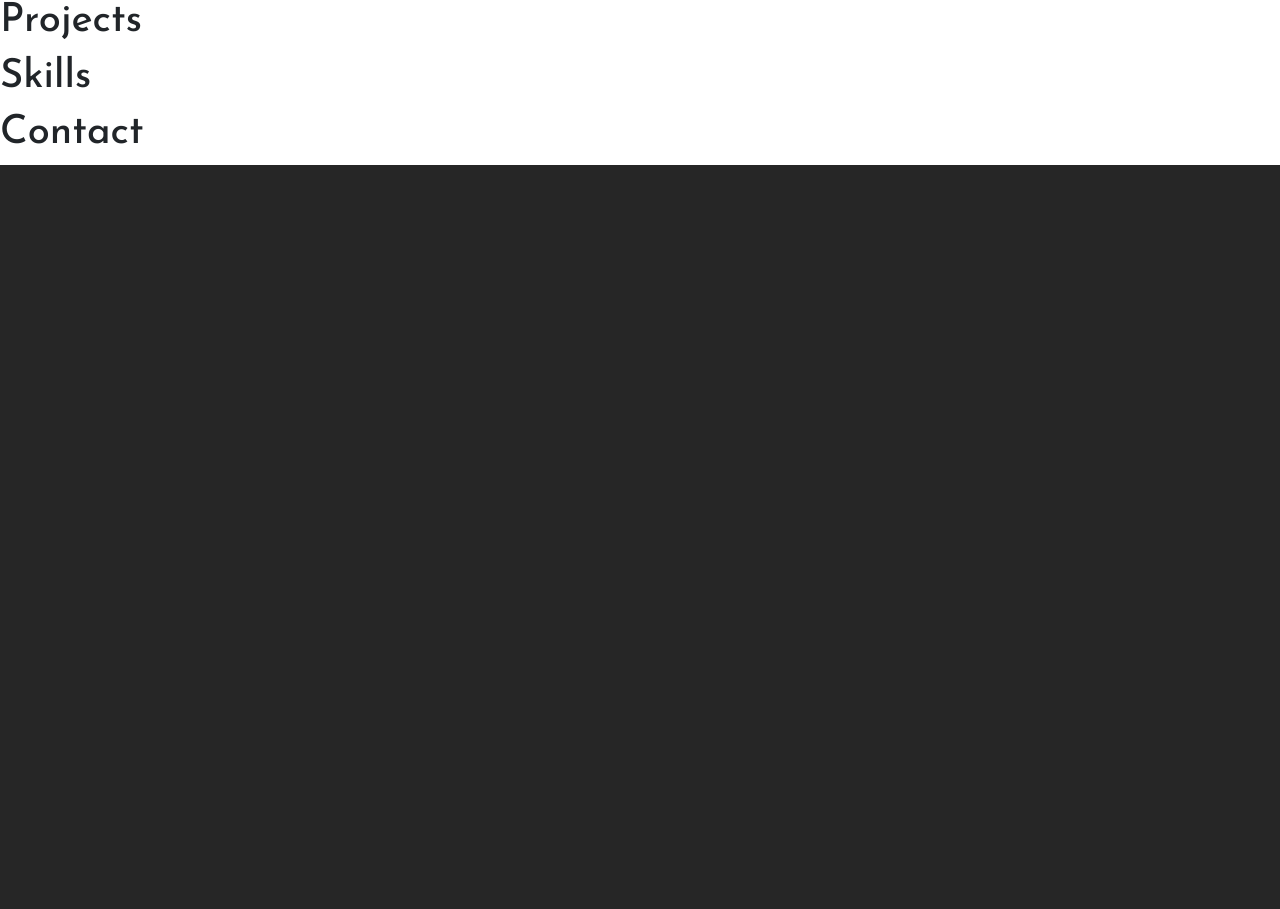
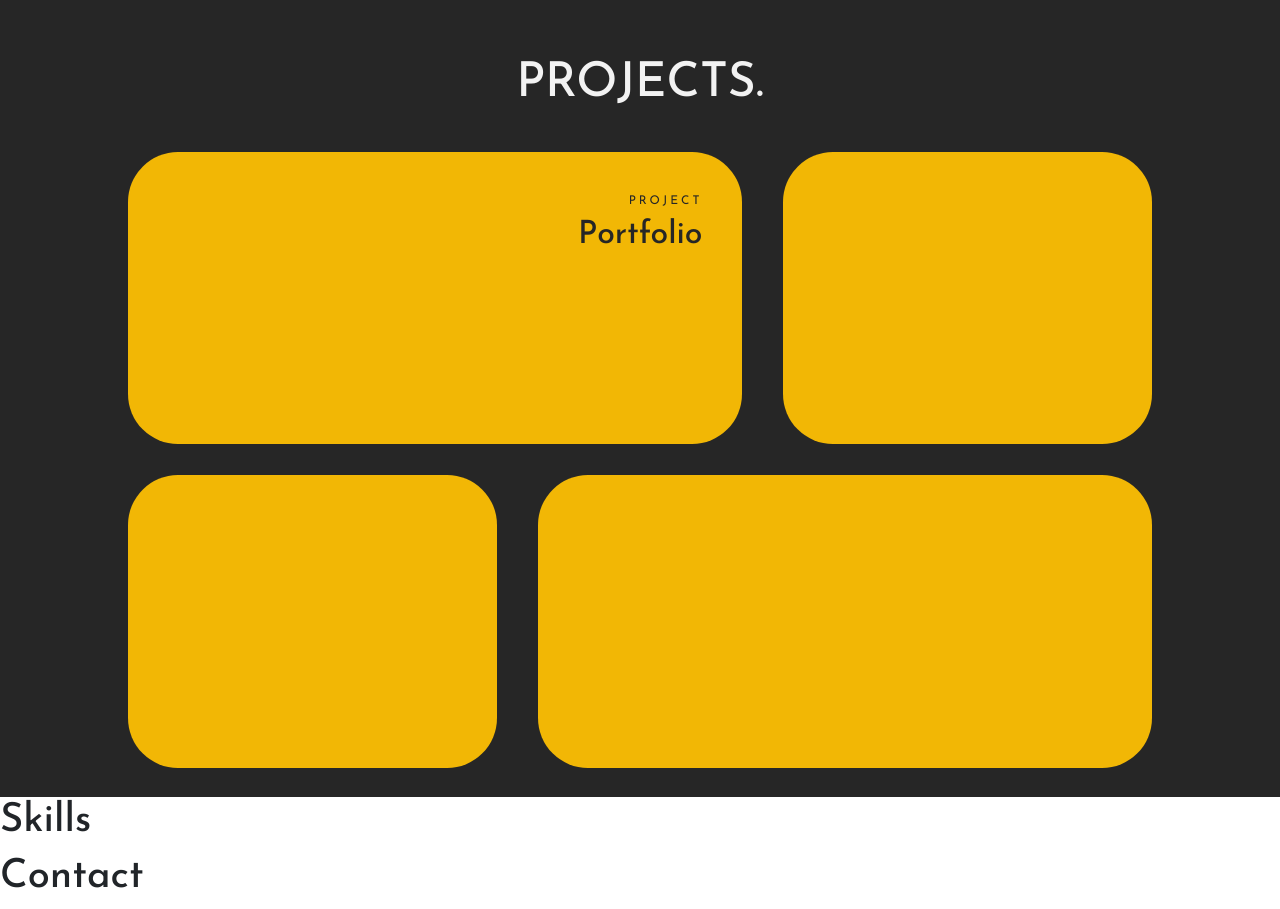
Before and after one commit to davidklmn/portfolio, a React (Create React App) app: page / in a window 1280 px wide. Shown: the part 1603-2512 px from the top of the page. Before the commit the page ends 1768 px from the top, so only its background shows below. Built offline with nearby package versions, Linux system fonts and the light colour scheme.

Commit message:
Projects section basecode

```diff
--- a/public/index.html
+++ b/public/index.html
@@ -24,7 +24,7 @@
       work correctly both with client-side routing and a non-root public URL.
       Learn how to configure a non-root public URL by running `npm run build`.
     -->
-    <title>React App</title>
+    <title>DK | Portfolio</title>
   </head>
   <body>
     <noscript>You need to enable JavaScript to run this app.</noscript>
--- a/src/components/About.js
+++ b/src/components/About.js
@@ -30,9 +30,9 @@ export default function About() {
         scrollTrigger: {
           trigger: text.chars,
           start: "top 70%",
-          end: "top 40%",
+          end: "top 10%",
           scrub: true,
-          markers: true,
+          markers: false,
         },
         opacity: 0.2,
         stagger: 0.1,
--- a/src/components/Home.js
+++ b/src/components/Home.js
@@ -7,7 +7,7 @@ export default function Home() {
       <Vector className="blob" />
       <div className="itsme">
         <h2>Hello, I'm</h2>
-        <h1>DAVID KELEMEN</h1>
+        <h1>DAVID KELEMEN.</h1>
       </div>
     </div>
   );
--- a/src/components/Projects.js
+++ b/src/components/Projects.js
@@ -1,3 +1,21 @@
+import "./projects.css";
+
 export default function Projects() {
-  return <h1>Projects</h1>;
+  return (
+    <div id="projects" className="project-container">
+      <h1>Projects.</h1>
+      <div className="card-container">
+        <div id="card1" className="cards">
+          <div className="card-text">
+            <p>Project</p>
+            <h2>Portfolio</h2>
+          </div>
+          <div className="card-image"></div>
+        </div>
+        <div id="card2" className="cards"></div>
+        <div id="card3" className="cards"></div>
+        <div id="card4" className="cards"></div>
+      </div>
+    </div>
+  );
 }
--- /dev/null
+++ b/src/components/projects.css
@@ -0,0 +1,77 @@
+.project-container{
+    width: 100%;
+    height: 100vh;
+    background-color: var(--darkgrey);
+    color: var(--textcolor);
+    display: flex;
+    flex-direction: column;
+    justify-content: center;
+    align-items: center;
+    padding-top: 30px;
+}
+
+.project-container h1{
+    font-size: 3rem;
+    text-transform: uppercase;
+}
+
+.card-container{
+    width: 80%;
+    height: 80%;
+    margin-top: 30px;
+    display: grid;
+    grid-template-columns: repeat(25, 1fr);
+    grid-template-rows: 47.5% 5% 47.5%;
+}
+
+.cards{
+    display: flex;
+    justify-content: flex-end;
+    background-color: var(--darkyellow);
+    border-radius: 50px;
+}
+
+.card-text{
+    display: flex;
+    flex-direction: column;
+    align-items: flex-end;
+    color: var(--darkgrey);
+
+    margin-right: 40px;
+    margin-top: 20px;
+}
+
+.cards p {
+    margin-top: 20px;
+    text-transform: uppercase;
+    letter-spacing: 3px;
+    font-size: 0.75rem;
+}
+
+.cards h2 {
+    margin-top: -10px;
+}
+
+#card1 {
+    grid-row-start: 1;
+    grid-column-start: 1;
+    grid-column-end: 16;
+}
+
+#card2 {
+    grid-row-start: 1;
+    grid-column-start: 17;
+    grid-column-end: 26;
+}
+
+#card3 {
+    grid-row-start: 3;
+    grid-column-start: 1;
+    grid-column-end: 10;
+}
+
+#card4 {
+    grid-row-start: 3;
+    grid-column-start: 11;
+    grid-column-end: 26;
+}
```
Also changed, not shown: src/pictures/Vector.png (added), src/pictures/portfolio_site.png (added).
